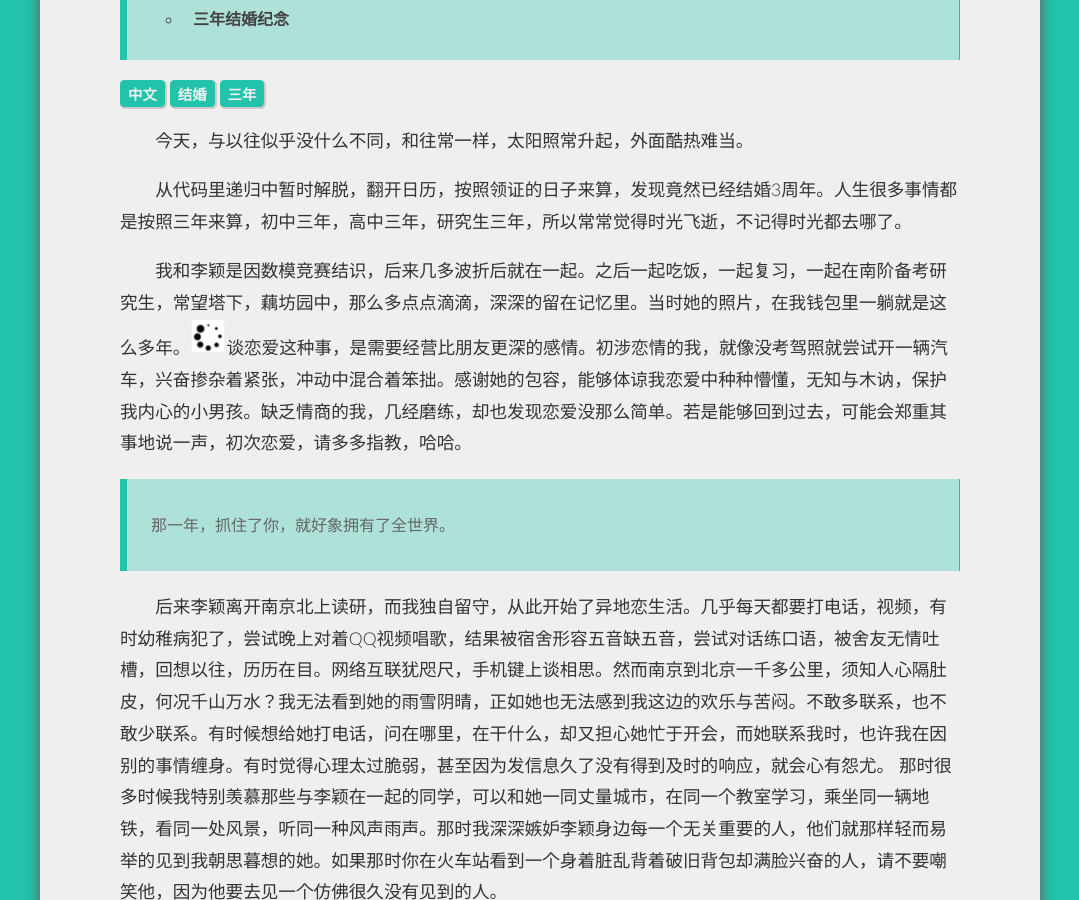
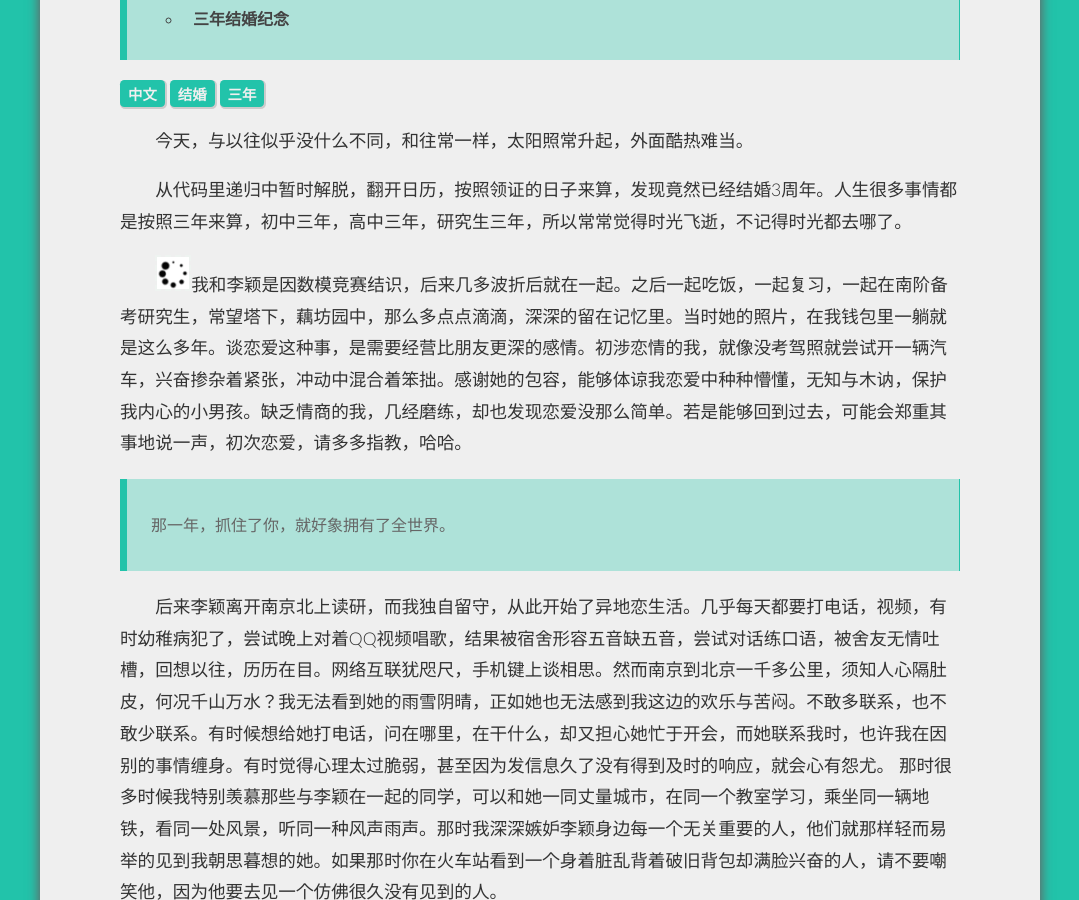
Before and after one commit to zwxscience/MyBlog, a Jekyll site: the page built from _posts/2016-07-13-three-years-marriage-memory.md, in a window 1280 px wide and 900 px high, scrolled down 565 px. Shown: the whole window, without its empty margins (100-1179 px from the left). Built offline with Jekyll 4.4.1, drawn with Linux system fonts in a browser that asks for light colours; Markdown is read by kramdown in place of the engine named in the settings; comment, search, counter and statistics services are not loaded.

Commit message:
Update 2016-07-13-three-years-marriage-memory.md

```diff
--- a/_posts/2016-07-13-three-years-marriage-memory.md
+++ b/_posts/2016-07-13-three-years-marriage-memory.md
@@ -14,7 +14,7 @@ excerpt: 今天，与以往似乎没什么不同，和往常一样，有点风
 
 从代码里递归中暂时解脱，翻开日历，按照领证的日子来算，发现竟然已经结婚3周年。人生很多事情都是按照三年来算，初中三年，高中三年，研究生三年，所以常常觉得时光飞逝，不记得时光都去哪了。
 
-我和李颖是因数模竞赛结识，后来几多波折后就在一起。之后一起吃饭，一起复习，一起在南阶备考研究生，常望塔下，藕坊园中，那么多点点滴滴，深深的留在记忆里。当时她的照片，在我钱包里一躺就是这么多年。<img src="{{ site.loadingImg }}" style="max-width: 400px; max-height: 600px;" data-src="http://blog.zhangweixiang.com/img/post/2016-07-13-three-years-marriage-memory_01.jpg" />谈恋爱这种事，是需要经营比朋友更深的感情。初涉恋情的我，就像没考驾照就尝试开一辆汽车，兴奋掺杂着紧张，冲动中混合着笨拙。感谢她的包容，能够体谅我恋爱中种种懵懂，无知与木讷，保护我内心的小男孩。缺乏情商的我，几经磨练，却也发现恋爱没那么简单。若是能够回到过去，可能会郑重其事地说一声，初次恋爱，请多多指教，哈哈。
+<img src="{{ site.loadingImg }}" style="max-width: 400px; max-height: 600px;" data-src="http://blog.zhangweixiang.com/img/post/2016-07-13-three-years-marriage-memory_01.jpg" />我和李颖是因数模竞赛结识，后来几多波折后就在一起。之后一起吃饭，一起复习，一起在南阶备考研究生，常望塔下，藕坊园中，那么多点点滴滴，深深的留在记忆里。当时她的照片，在我钱包里一躺就是这么多年。谈恋爱这种事，是需要经营比朋友更深的感情。初涉恋情的我，就像没考驾照就尝试开一辆汽车，兴奋掺杂着紧张，冲动中混合着笨拙。感谢她的包容，能够体谅我恋爱中种种懵懂，无知与木讷，保护我内心的小男孩。缺乏情商的我，几经磨练，却也发现恋爱没那么简单。若是能够回到过去，可能会郑重其事地说一声，初次恋爱，请多多指教，哈哈。
 
 > 那一年，抓住了你，就好象拥有了全世界。
 
@@ -27,7 +27,7 @@ excerpt: 今天，与以往似乎没什么不同，和往常一样，有点风
 
 2013年7月，我们领证了。2014年8月，我们结婚了。结婚那天我甚至准备了发言稿，但是万事岂能尽能如意，由于前两天忙忙碌碌着急上火发烧，我一说话就会咳嗽，为了让仪式正常进行，当时匆匆忙忙走过场，也没有能够说出来。
 
-<img src="{{ site.loadingImg }}"  data-src="http://blog.zhangweixiang.com/img/post/2016-07-13-three-years-marriage-memory_02.jpg" />
+<img src="{{ site.loadingImg }}"  data-src="http://blog.zhangweixiang.com/img/post/2016-07-13-three-years-marriage-memory_02.png" />
 
 > 愿为一生一世一双人，相思相望相亲。
 
```
